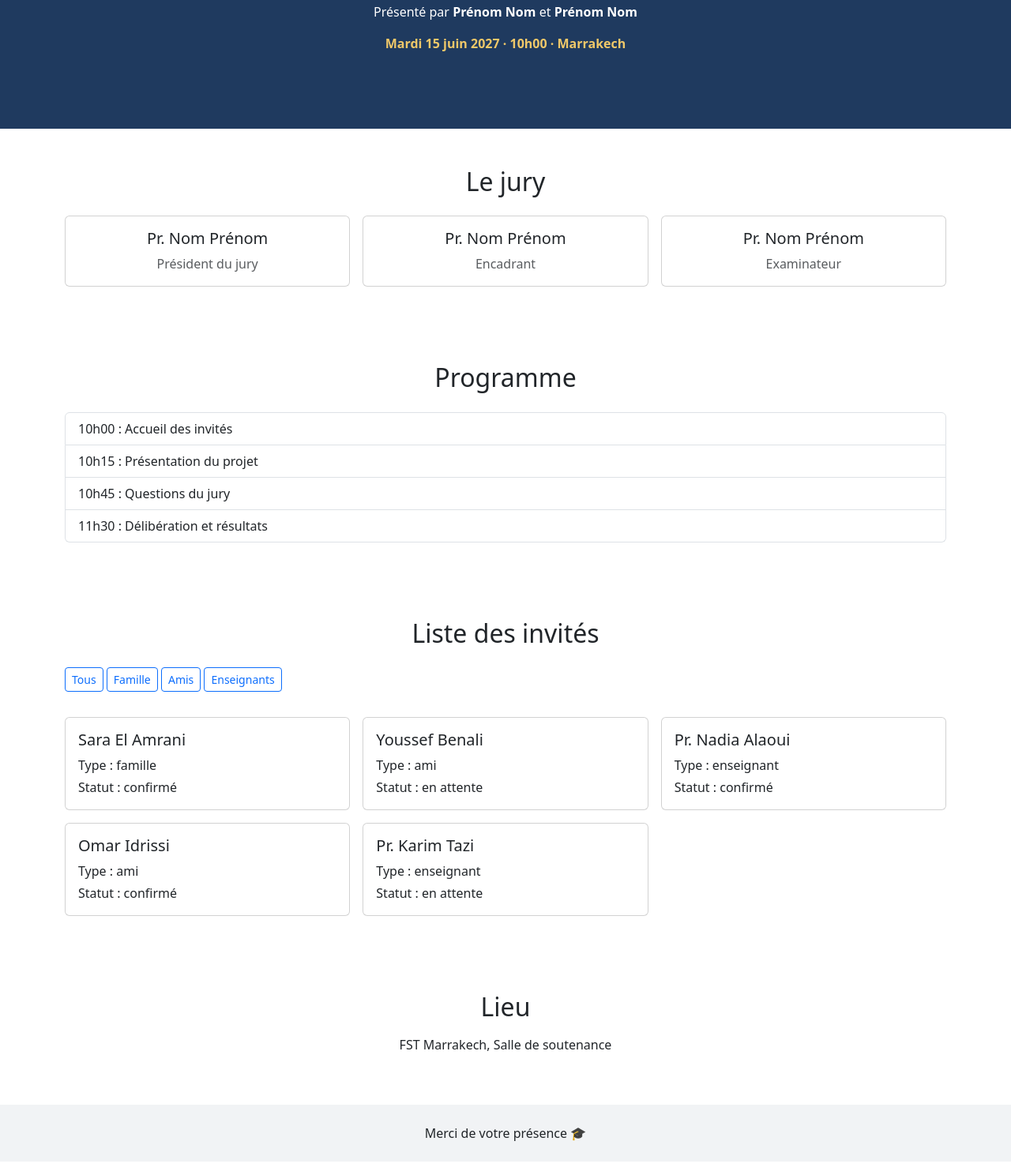
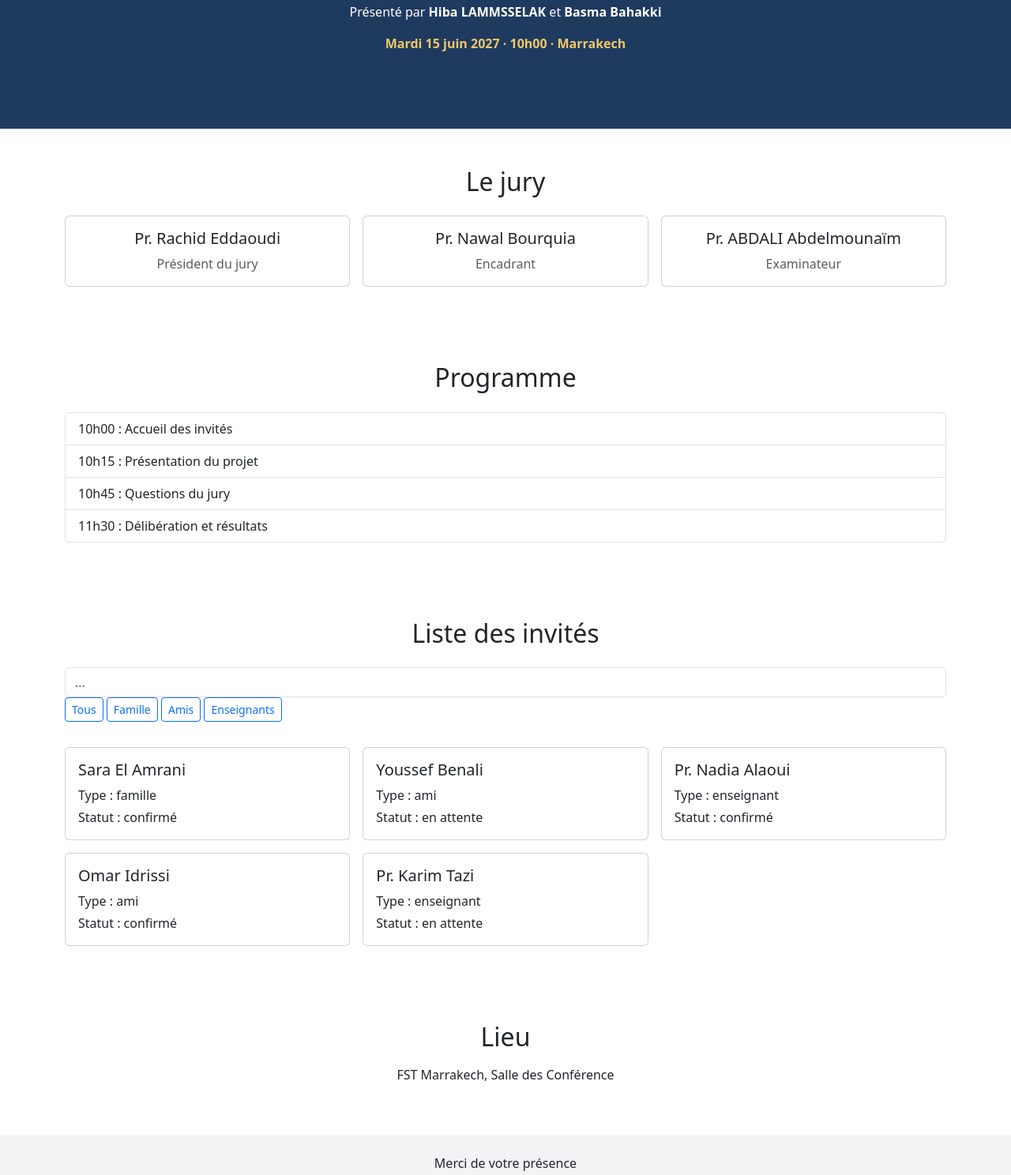
Before and after one commit to basma-bahakki/tp5-collaboration, a plain HTML site: page index.html in a window 1280 px wide. Shown: the part 223-1711 px from the top of the page at 79% size. Drawn offline with nearby package versions, Linux system fonts and the light colour scheme.

Commit message:
setup for search

```diff
--- a/index.html
+++ b/index.html
@@ -9,41 +9,40 @@
 </head>
 <body>
 
-  <!-- ===== HERO ===== -->
   <header class="hero text-center">
     <p class="text-uppercase small">Vous êtes cordialement invités à la soutenance de</p>
     <h1 id="titre">Soutenance de projet de fin d'études</h1>
     <p class="lead">Titre du projet : Application web de gestion</p>
-    <p>Présenté par <strong>Prénom Nom</strong> et <strong>Prénom Nom</strong></p>
+    <p>Présenté par <strong>Hiba LAMMSSELAK</strong> et <strong>Basma Bahakki</strong></p>
     <p class="date">Mardi 15 juin 2027 · 10h00 · Marrakech</p>
   </header>
 
-  <!-- ===== JURY ===== -->
+
   <section class="container py-5">
     <h2 class="text-center mb-4">Le jury</h2>
     <div class="row g-3" id="jury">
       <div class="col-md-4">
         <div class="card p-3 text-center">
-          <h5>Pr. Nom Prénom</h5>
+          <h5>Pr. Rachid Eddaoudi</h5>
           <p class="mb-0 text-muted">Président du jury</p>
         </div>
       </div>
       <div class="col-md-4">
         <div class="card p-3 text-center">
-          <h5>Pr. Nom Prénom</h5>
+          <h5>Pr. Nawal Bourquia</h5>
           <p class="mb-0 text-muted">Encadrant</p>
         </div>
       </div>
       <div class="col-md-4">
         <div class="card p-3 text-center">
-          <h5>Pr. Nom Prénom</h5>
+          <h5>Pr. ABDALI Abdelmounaïm</h5>
           <p class="mb-0 text-muted">Examinateur</p>
         </div>
       </div>
     </div>
   </section>
 
-  <!-- ===== PROGRAMME ===== -->
+
   <section class="container py-5">
     <h2 class="text-center mb-4">Programme</h2>
     <ul class="list-group">
@@ -54,12 +53,14 @@
     </ul>
   </section>
 
-  <!-- ===== LISTE DES INVITÉS ===== -->
+
   <section class="container py-5">
     <h2 class="text-center mb-4">Liste des invités</h2>
 
     <!-- Zone RECHERCHE  -->
-    <div id="zone-recherche"></div>
+    <div id="zone-recherche">
+        <input type="text" id="champ-recherche" class="form-control" placeholder="...">
+    </div>
 
     <!--filter, by hiba-->
     <div id="zone-filtre" class="mb-3">
@@ -70,15 +71,14 @@
     </div>
     <div id="liste-invites" class="row g-3 mt-2"></div>
   </section>
-  <!-- ===== LIEU ===== -->
+
   <section class="container py-5 text-center">
     <h2 class="mb-3">Lieu</h2>
-    <p>FST Marrakech, Salle de soutenance</p>
+    <p>FST Marrakech, Salle des Conférence</p>
   </section>
 
-  <!-- ===== FOOTER ===== -->
   <footer class="text-center py-4 footer">
-    <p class="mb-0">Merci de votre présence 🎓</p>
+    <p class="mb-0">Merci de votre présence </p>
   </footer>
 
   <script src="js/app.js"></script> <!--hiba: made sure that the path is correct-->
```
